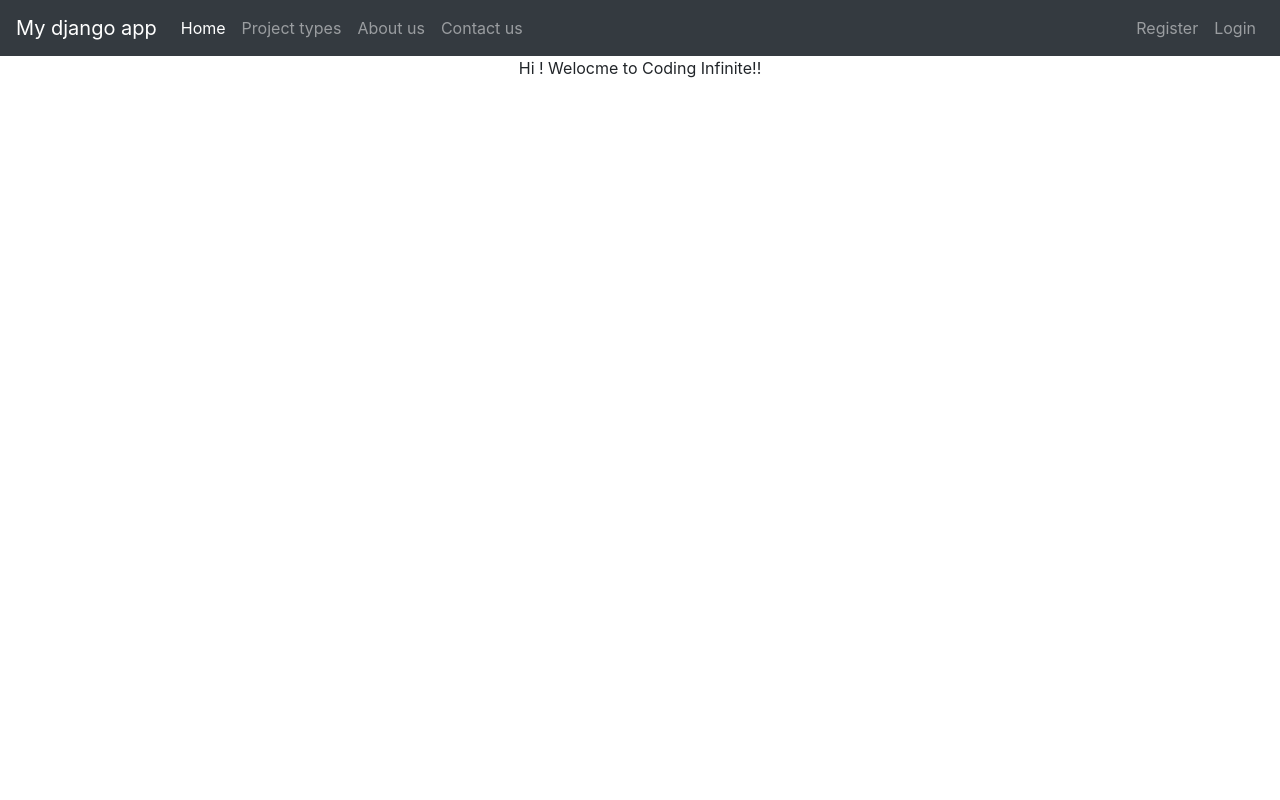
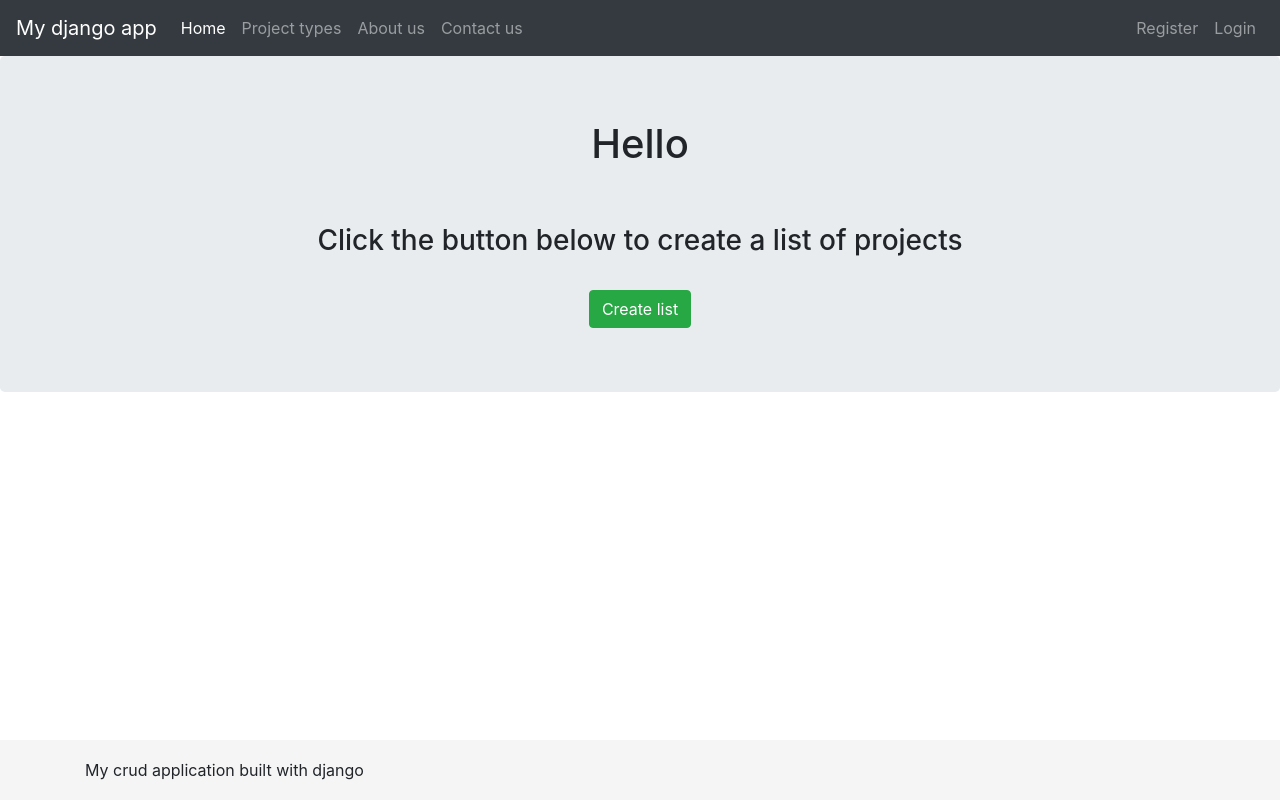
Before and after one commit to ikkhannn/django, a Django app: page / in a window 1280 px wide. Run offline with Django 3.2, Linux system fonts and the light colour scheme; some libraries are stand-ins or nearby versions.

Commit message:
insert update delete completed with home page design

```diff
--- a/myloginproject/myhome/static/myhome/css/styles.css
+++ b/myloginproject/myhome/static/myhome/css/styles.css
@@ -0,0 +1,37 @@
+/* Sticky footer styles
+-------------------------------------------------- */
+html {
+    position: relative;
+    min-height: 100%;
+  }
+  body {
+    /* Margin bottom by footer height */
+    margin-bottom: 60px;
+  }
+  .footer {
+    position: absolute;
+    bottom: 0;
+    width: 100%;
+    /* Set the fixed height of the footer here */
+    height: 60px;
+    line-height: 60px; /* Vertically center the text there */
+    background-color: #f5f5f5;
+  }
+
+
+  /* Custom page CSS
+  -------------------------------------------------- */
+  /* Not required for template or sticky footer method. */
+
+  body > .container {
+    padding: 60px 15px 0;
+  }
+
+  .footer > .container {
+    padding-right: 15px;
+    padding-left: 15px;
+  }
+
+  code {
+    font-size: 80%;
+  }
--- a/myloginproject/myhome/templates/base.html
+++ b/myloginproject/myhome/templates/base.html
@@ -17,7 +17,7 @@
     </button>
     <div class="collapse navbar-collapse" id="navbarNavAltMarkup">
       <div class="navbar-nav">
-        <a class="nav-item nav-link active" href="#">Home <span class="sr-only">(current)</span></a>
+        <a class="nav-item nav-link active" href="/">Home <span class="sr-only">(current)</span></a>
         <a class="nav-item nav-link" href="/viewlist">Project types</a>
         <a class="nav-item nav-link" href="#">About us</a>
         <a class="nav-item nav-link" href="#">Contact us</a>
@@ -45,6 +45,13 @@
       {% block content %}
       {% endblock %}
   </main>
+  <!-- Footer -->
+  <footer class="footer">
+    <div class="container">
+      <span>My crud application built with django</span>
+    </div>
+  </footer>
+<!-- Footer -->
   <script src="{% static 'myhome/js/jquery.js' %}"></script>
 <script src="{% static 'myhome/js/bootstrap.js' %}"></script>
 </body>
--- a/myloginproject/myhome/templates/home.html
+++ b/myloginproject/myhome/templates/home.html
@@ -1,6 +1,15 @@
 {% extends 'base.html' %}
 {% block title %}Home{% endblock %}
 {% block content %}
-  <div style="text-align:center">Hi {{ user.username }}! Welocme to Coding Infinite!!</div>
+
+  <div class="jumbotron text-center">
+    <h1 class="text-center">Hello {{user.username}}</h1>
+    <br>
+    <br>
+    <h3 class="text-center">Click the button below to create a list of projects</h3>
+    <br>
+    <a href="/createlist" class="btn btn-success text-center">Create list</a>
+
+  </div>
 
 {% endblock %}
```
Also changed, not shown: myloginproject/db.sqlite3, myloginproject/myhome/static/myhome/js/ed1a6137-fb44-4775-96a9-5eaa94f1433d.jfif (added), myloginproject/myhome/templates/create.html (line endings or trailing spaces).
